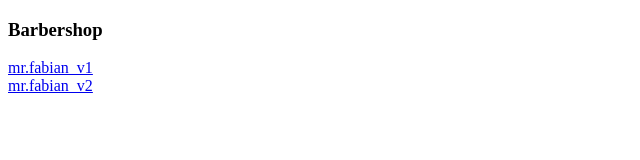
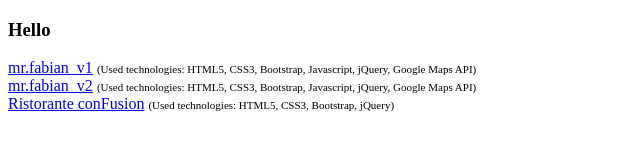
Before and after one commit to itmiko/itmiko.github.io, a plain HTML site: page index.html in a window 1280 px wide. Shown: the whole page, without its empty margins (0-640 px from the left). Drawn offline with Linux system fonts and the light colour scheme.

Commit message:
added change

```diff
--- a/index.html
+++ b/index.html
@@ -1,10 +1,16 @@
 <!DOCTYPE html>
-<html lang="uk-UA">
+<html lang="en">
 <head>
+	<style>
+		span{
+			font-size:11px;
+		}
+	</style>
 </head>
 <body>
-    <h3>Barbershop</h3>
-    <a href="/mr.fabian_v1">mr.fabian_v1</a><br>
-    <a href="/mr.fabian_v2">mr.fabian_v2</a>
+    <h3>Hello</h3>
+    <a href="/mr.fabian_v1">mr.fabian_v1</a>&nbsp;<span>(Used technologies: HTML5, CSS3, Bootstrap, Javascript, jQuery, Google Maps API)</span><br>
+    <a href="/mr.fabian_v2">mr.fabian_v2</a>&nbsp;<span>(Used technologies: HTML5, CSS3, Bootstrap, Javascript, jQuery, Google Maps API)</span><br>
+    <a href="/conFusion">Ristorante conFusion</a>&nbsp;<span>(Used technologies: HTML5, CSS3, Bootstrap, jQuery)</span><br>
 </body>
 </html>
```
Also changed, not shown: mr.fabian_v2/index.html (+1 -1 lines).
